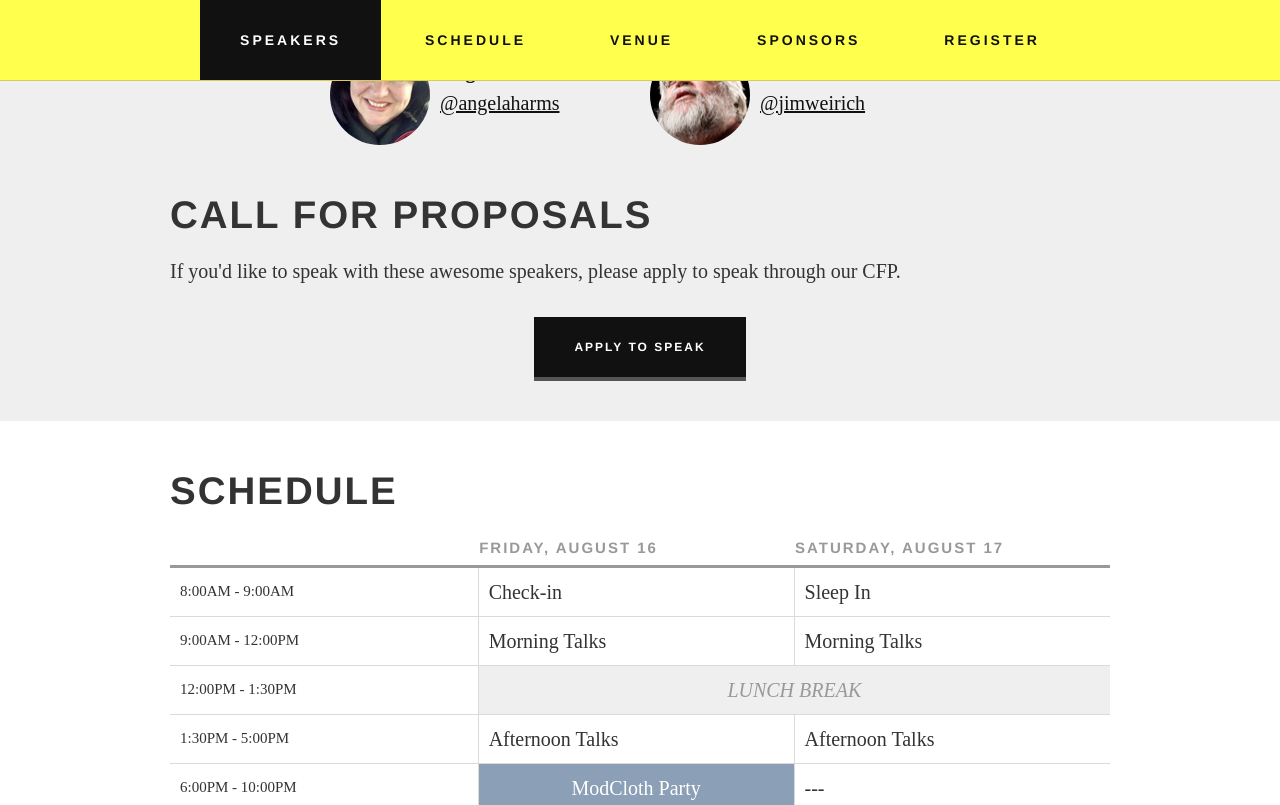
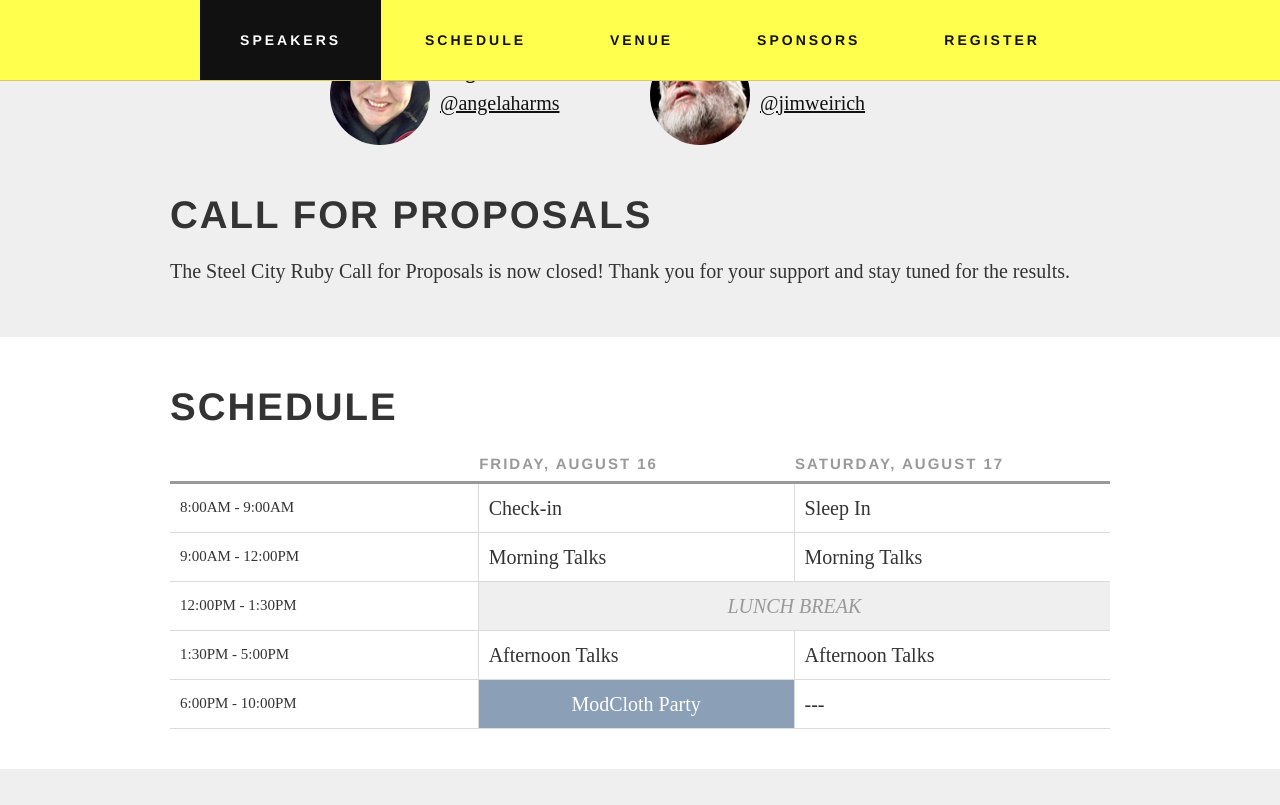
Before and after one commit to colindean/steelcityruby.github.com, a Jekyll site: the page built from index.html, in a window 1280 px wide and 900 px high, scrolled down 1146 px, cut to the strip 0-805 px from the top of the window. Built offline with Jekyll 4.4.1, drawn with Linux system fonts in a browser that asks for light colours; nearby versions of some CDN libraries; some web fonts are replaced; Markdown is read by kramdown in place of the engine named in the settings; comment, search, counter and statistics services are not loaded.

Commit message:
Removes CFP

```diff
--- a/index.html
+++ b/index.html
@@ -83,19 +83,11 @@ title: Steel City Ruby Conference 2013
           <div class="span12">
             <h1>CALL FOR PROPOSALS</h1>
             <p>
-            If you'd like to speak with these awesome speakers, please apply to speak through our CFP.
+            The Steel City Ruby Call for Proposals is now closed! Thank you for
+            your support and stay tuned for the results.
             </p>
           </div>
         </div>
-
-        <div class="row">
-          <div class="span12">
-            <ul class="action-buttons">
-              <li><a href="cfp.html">Apply to Speak</a></li>
-            </ul>
-          </div>
-        </div>
-
       </div>
     </section>
 
```
Also changed, not shown: cfp.html (deleted, +0 -11 lines).
